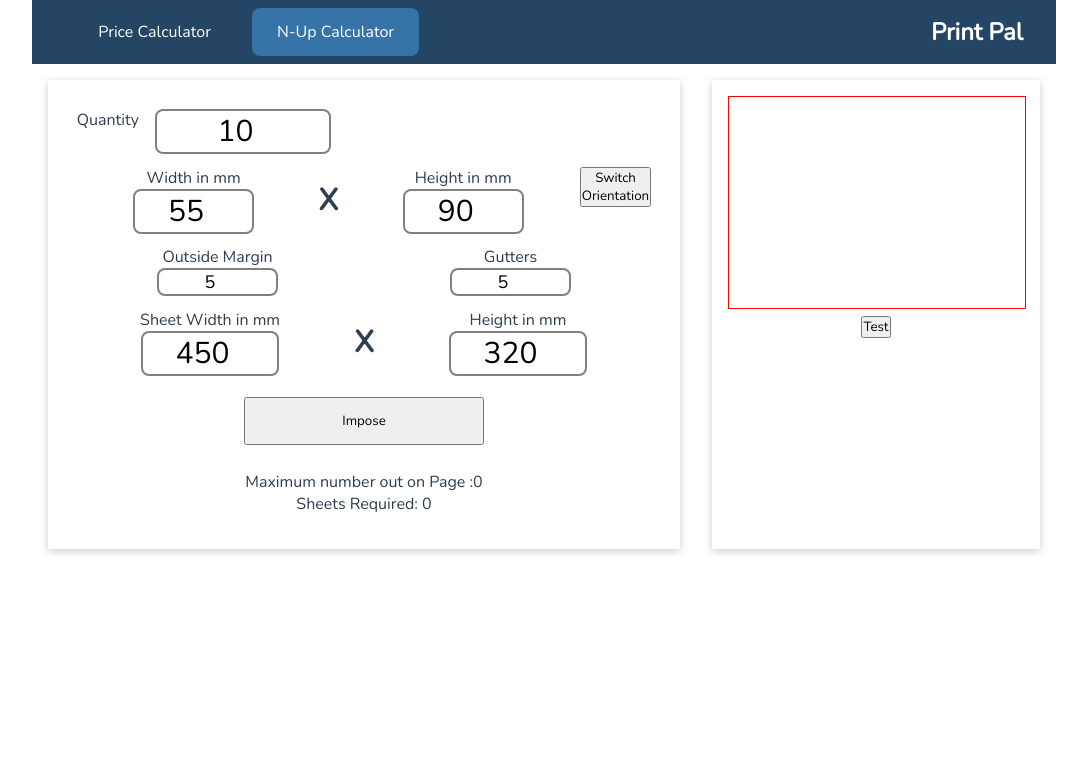
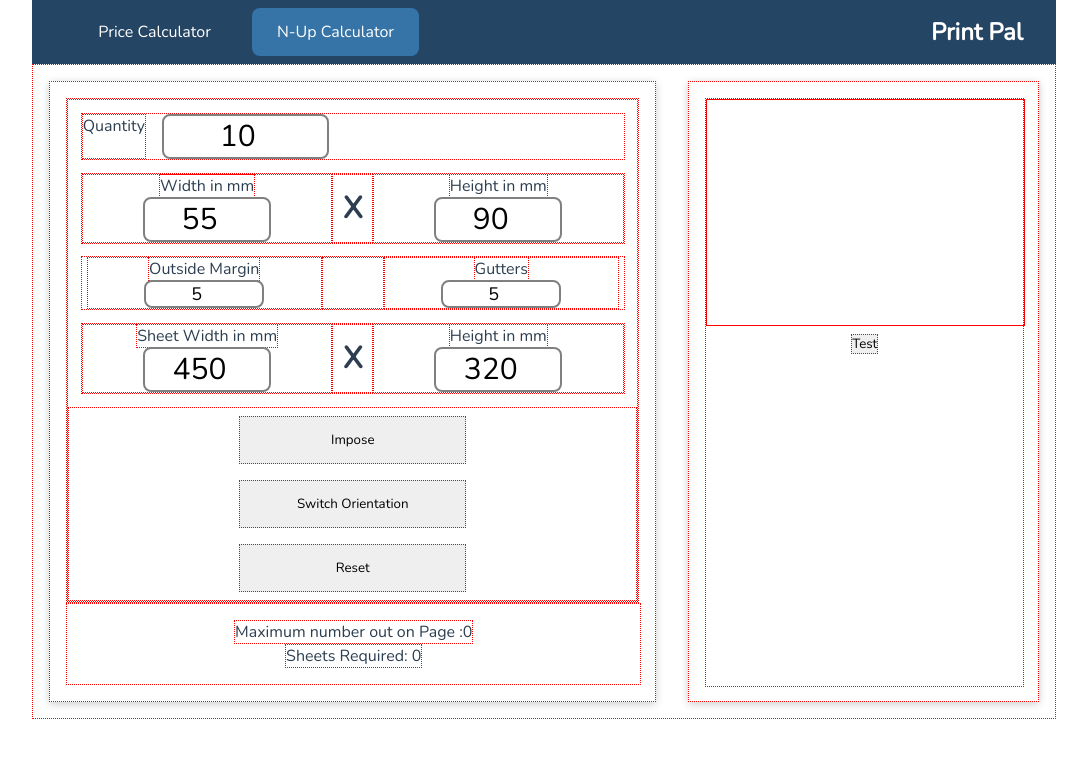
Before and after one commit to jensadria/print-pal, a Vue app: page /nup in a window 1280 px wide. Shown: the top 758 px of the page, without its empty margins (96-1183 px from the left). Built offline with nearby package versions, Linux system fonts and the light colour scheme.

Commit message:
Fixed some functionality, added reset button

```diff
--- a/src/components/nup/NupFormCalc.vue
+++ b/src/components/nup/NupFormCalc.vue
@@ -21,11 +21,6 @@
                 id="height"
                 v-model.number="nUpInput.height"
               />
-            </div>
-            <div>
-              <button type="button" @click="switchOrientation">
-                Switch Orientation
-              </button>
             </div>
           </div>
 
@@ -72,6 +67,10 @@
           </div>
           <div class="buttons">
             <button>Impose</button>
+            <button type="button" @click="switchOrientation">
+              Switch Orientation
+            </button>
+            <button type="button" @click="resetNumbers">Reset</button>
           </div>
         </form>
       </div>
@@ -188,7 +187,6 @@ export default {
 
       this.drawOnSheet();
     },
-
     drawOnSheet() {
       const {
         width,
@@ -226,6 +224,11 @@ export default {
       this.imposeOnSheet();
       this.drawOnSheet();
     },
+    resetNumbers() {
+      for (let key in this.nUpInput) {
+        this.nUpInput[key] = 0;
+      }
+    },
   },
 
   //   END OF EXPORT DEFAULT
@@ -233,12 +236,12 @@ export default {
 </script>
 
 <style scoped>
-/* * {
+* {
   border: 1px dotted red;
-} */
+}
 .container {
   display: flex;
-  width: auto;
+  justify-content: space-evenly;
 }
 
 .form-control {
@@ -323,7 +326,7 @@ input:focus {
 
 #nup-canvas {
   border: 1px solid red;
-  position: relative;
+  /* position: relative; */
   width: 100%;
   height: auto;
 }
```
